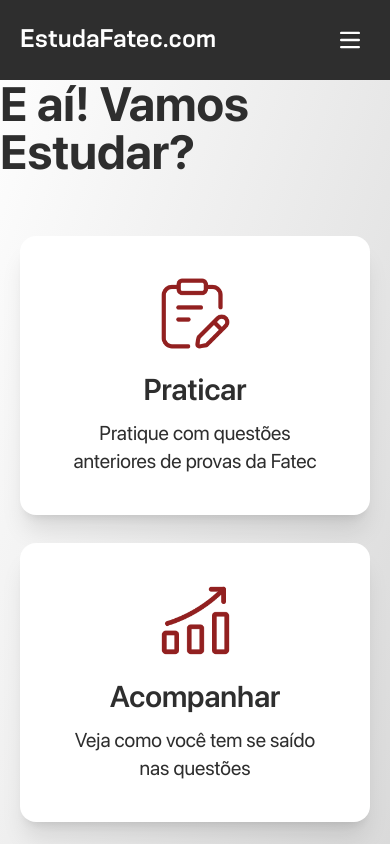
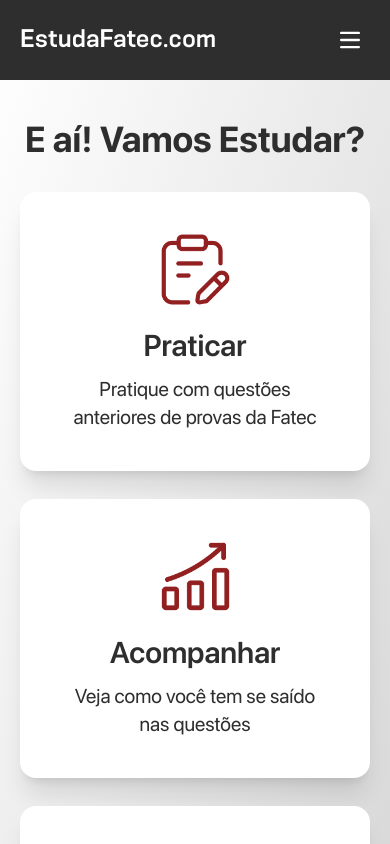
Before and after one commit to OLuizFernando/estudafatec.com, a Next.js app: page /app in a window 390 px wide. Shown: the top 844 px of the page. Built offline with nearby package versions, Linux system fonts and the light colour scheme.

Commit message:
fix: change margin and text centering for more responsiveness

```diff
--- a/pages/app/index.js
+++ b/pages/app/index.js
@@ -27,7 +27,7 @@ function App() {
     <>
       <div className="min-h-screen flex flex-col justify-center items-center bg-gradient-to-br from-white to-neutral-300 pb-10 md:pb-0">
         <AppNavbar />
-        <h1 className="font-bold text-5xl text-[#2e2e2e] mb-15">
+        <h1 className="font-bold text-center text-4xl md:text-5xl text-[#2e2e2e] mt-10 md:mt-0 mb-8 md:mb-15">
           E aí! Vamos Estudar?
         </h1>
         <div className="flex flex-col md:flex-row gap-7 max-w-screen-xl mx-5 lg:mx-10">
```
